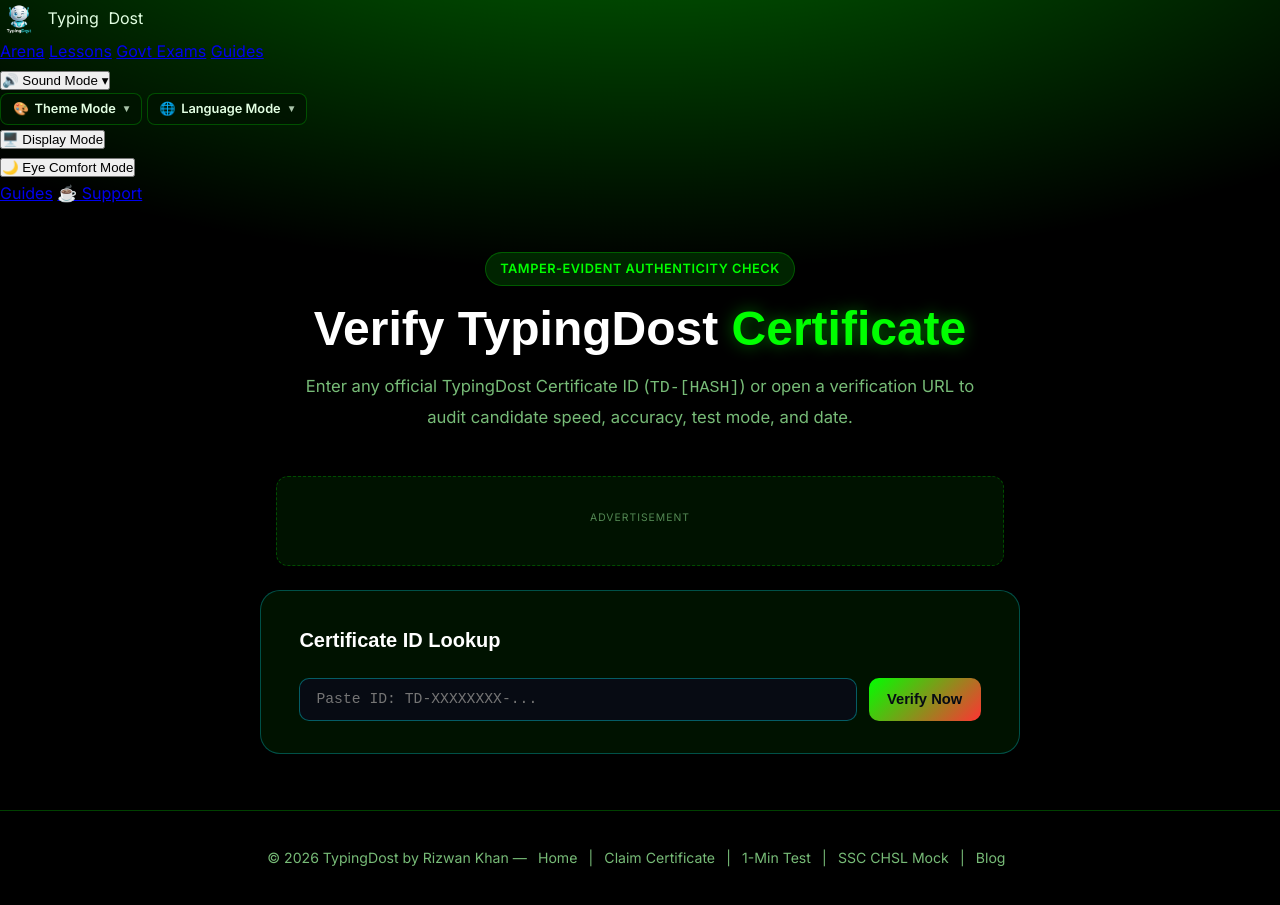
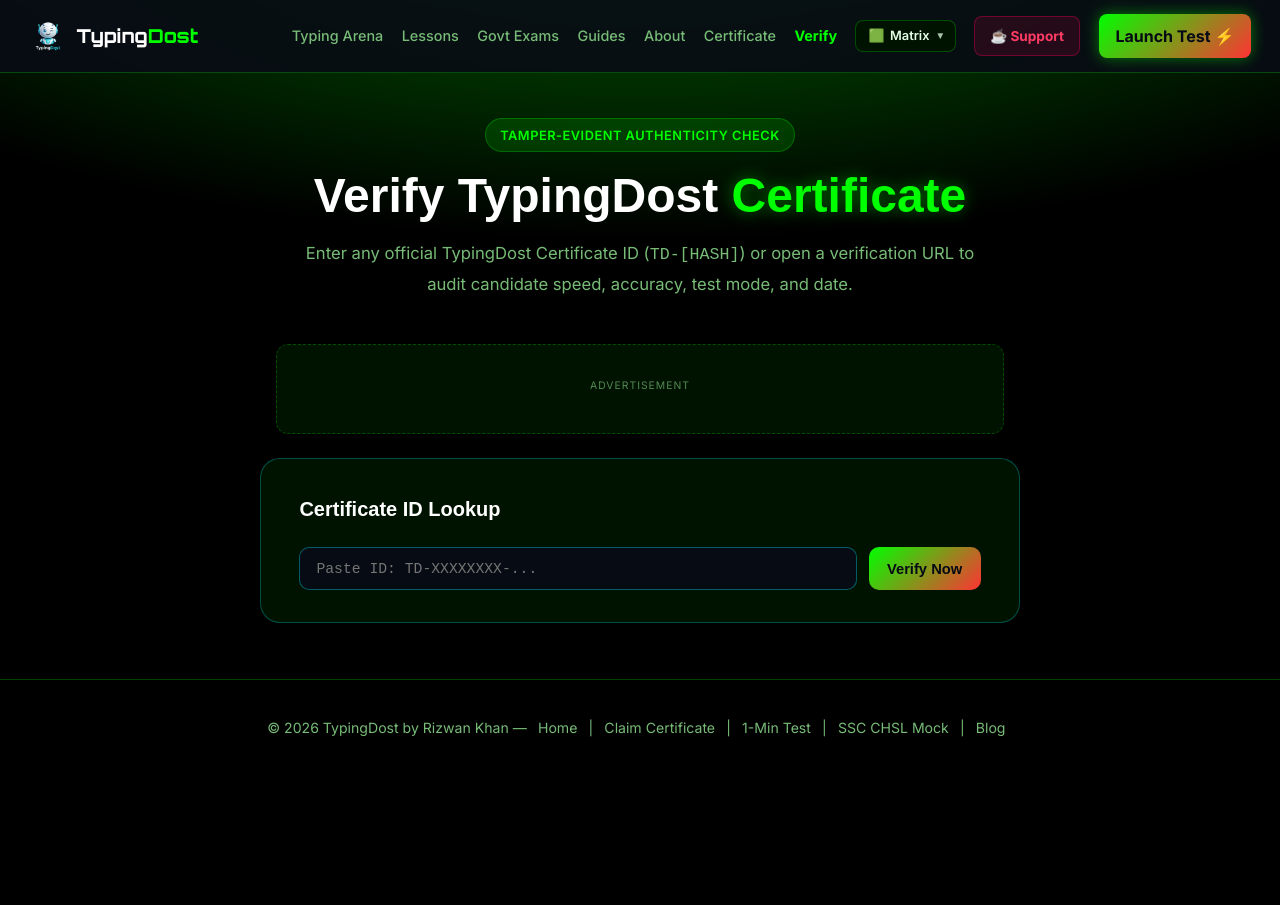
Before and after one commit to Riaxterr/typingdost, a plain HTML site: page verify/index.html in a window 1280 px wide. After the commit the page ends 800 px from the top, so only its background shows below. Drawn offline with Linux system fonts and the light colour scheme.

Commit message:
fix(verify): upgrade header to official Cyberpunk layout, enable blogTheme.js and style all buttons perfectly

```diff
--- a/verify/index.html
+++ b/verify/index.html
@@ -3,6 +3,7 @@
 <head>
 
     <!-- TypingDost Dynamic Theme Synchronization -->
+    <script src="../blog/blogTheme.js"></script>
     <script>
         (function() {
             try {
@@ -32,24 +33,30 @@
     <!-- Google AdSense -->
     <script async src="https://pagead2.googlesyndication.com/pagead/js/adsbygoogle.js?client=ca-pub-1661683734652344" crossorigin="anonymous"></script>
     <meta name="google-adsense-account" content="ca-pub-1661683734652344">
-    <link rel="stylesheet" href="../blog/blog.css?v=6.0">
-    <style id="header-button-fullnames">
-        #current-sound-name,
-        #current-theme-name,
-        #current-lang-name,
-        .header-controls .sound-trigger span,
-        .header-controls .theme-trigger span,
-        .header-controls #lang-trigger span,
-        .header-btn .btn-text {
-            display: inline-block !important;
-            max-width: none !important;
-            width: auto !important;
-            overflow: visible !important;
-            text-overflow: clip !important;
-            white-space: nowrap !important;
+    <link rel="stylesheet" href="../blog/blog.css?v=8.6">
+    <style>
+        :root {
+            --bg-primary: #080c14;
+            --bg-card: rgba(13, 20, 36, 0.88);
+            --bg-card-hover: rgba(18, 28, 52, 0.96);
+            --primary: #00f0ff;
+            --primary-glow: rgba(0, 240, 255, 0.35);
+            --accent: #ff3c64;
+            --text: #e2e8f0;
+            --text-sub: #94a3b8;
+            --border: rgba(0, 240, 255, 0.16);
+            --border-hover: rgba(0, 240, 255, 0.45);
         }
-    </style>
-    <style>
+
+        body {
+            font-family: 'Inter', system-ui, -apple-system, sans-serif;
+            background: var(--bg-primary);
+            color: var(--text);
+            line-height: 1.8;
+            min-height: 100vh;
+            background-image: radial-gradient(ellipse 80% 50% at 50% -20%, var(--primary-glow), transparent);
+        }
+
         .verify-box {
             max-width: 760px;
             margin: 0 auto;
@@ -180,67 +187,32 @@
     </style>
 </head>
 <body>
-    <header class="main-header">
-        <a href="../" class="logo" style="text-decoration:none; color:inherit;">
-            <img src="../typingdost_brand.webp" alt="TypingDost Mascot" class="brand-logo-img" width="38" height="38">
-            <span class="logo-text-typing">Typing</span><span class="dost logo-text-dost">Dost</span>
+    <header class="header">
+        <a href="../" class="logo" title="TypingDost Home">
+            <img src="../typingdost_brand.webp" alt="TypingDost Mascot" width="38" height="38">
+            <span class="logo-text">Typing<span>Dost</span></span>
         </a>
 
-        <nav class="header-quick-nav" aria-label="Primary Navigation">
-            <a href="../" class="quick-nav-link">Arena</a>
-            <a href="../touch-typing-lessons/" class="quick-nav-link">Lessons</a>
-            <a href="../ssc-chsl-typing-test/" class="quick-nav-link">Govt Exams</a>
-            <a href="../blog/" class="quick-nav-link">Guides</a>
-        </nav>
-
-        <div class="header-controls" id="header-controls">
-            <!-- 1. Sound Dropdown -->
-            <div class="header-control-item sound-dropdown" id="sound-dropdown">
-                <button class="header-btn sound-trigger" id="sound-trigger" title="Select Keyboard Sound" type="button">
-                    <span id="current-sound-icon">🔊</span>
-                    <span id="current-sound-name" class="btn-text">Sound Mode</span>
-                    <span class="dropdown-arrow">▾</span>
-                </button>
-                <div class="sound-menu hidden" id="sound-menu"></div>
-            </div>
-
-            <!-- 2. Theme Dropdown -->
-            <div class="header-control-item theme-dropdown" id="theme-dropdown">
-                <button class="header-btn theme-trigger" id="theme-trigger" title="Select Visual Theme" type="button">
+        <div class="header-right">
+            <nav class="nav-links" aria-label="Main Navigation">
+                <a href="../">Typing Arena</a>
+                <a href="../touch-typing-lessons/">Lessons</a>
+                <a href="../ssc-chsl-typing-test/">Govt Exams</a>
+                <a href="../blog/">Guides</a>
+                <a href="../about.html">About</a>
+                <a href="../certificate.html">Certificate</a>
+                <a href="../verify/" class="active" style="color:var(--primary); font-weight:700;">Verify</a>
+            </nav>
+            <div class="theme-dropdown" id="theme-dropdown">
+                <button class="theme-trigger" id="theme-trigger" title="Select Visual Theme" type="button" aria-haspopup="listbox" aria-expanded="false">
                     <span id="current-theme-icon">🎨</span>
                     <span id="current-theme-name" class="btn-text">Theme Mode</span>
                     <span class="dropdown-arrow">▾</span>
                 </button>
                 <div class="theme-menu hidden" id="theme-menu" role="listbox" aria-label="Visual Theme Options"></div>
             </div>
-
-            <!-- 3. Language Dropdown -->
-            <div class="header-control-item theme-dropdown" id="lang-dropdown">
-                <button class="header-btn theme-trigger" id="lang-trigger" title="Select Site Language" type="button">
-                    <span id="current-lang-icon">🌐</span>
-                    <span id="current-lang-name" class="btn-text">Language Mode</span>
-                    <span class="dropdown-arrow">▾</span>
-                </button>
-                <div class="theme-menu hidden" id="lang-menu" style="max-height: 250px;" role="listbox" aria-label="Language Selector"></div>
-            </div>
-
-            <!-- 4. Display Mode -->
-            <div class="header-control-item">
-                <button id="display-mode-btn" class="header-btn display-mode-btn" title="Toggle Display Mode" type="button">🖥️ Display Mode</button>
-            </div>
-
-            <!-- 5. Eye Comfort -->
-            <div class="header-control-item">
-                <button id="eye-comfort-btn" class="header-btn eye-comfort-btn" title="Toggle Eye Comfort (Blue Light Filter)" type="button">🌙 Eye Comfort Mode</button>
-            </div>
-
-            <div class="header-separator"></div>
-
-            <!-- 6. Guides Link -->
-            <a href="../blog/" id="header-blog-btn" class="header-nav-btn" title="Typing Guides &amp; Blog">Guides</a>
-
-            <!-- 7. Support Button -->
-            <a href="../support/" id="header-donate-btn" class="header-cta-btn" title="Support TypingDost">☕ Support</a>
+            <a href="../support/" style="text-decoration:none; padding:0.45rem 0.95rem; border-radius:8px; font-weight:700; font-size:0.85rem; background:rgba(255,0,85,0.12); color:#ff3c64; border:1px solid rgba(255,0,85,0.35); transition:all 0.2s;" title="Support TypingDost">☕ Support</a>
+            <a href="../" class="btn-test">Launch Test ⚡</a>
         </div>
     </header>
 
@@ -285,7 +257,7 @@
         <p>&copy; 2026 TypingDost by Rizwan Khan &mdash; <a href="../">Home</a> | <a href="../certificate.html">Claim Certificate</a> | <a href="../1-minute-typing-test/">1-Min Test</a> | <a href="../ssc-chsl-typing-test/">SSC CHSL Mock</a> | <a href="../blog/">Blog</a></p>
     </footer>
 
-    <script src="../certVerify.min.js?v=6.2"></script>
+    <script src="../certVerify.min.js?v=13.0"></script>
     <script>
         (function () {
             var inputEl = document.getElementById('cert-id-input');
```
